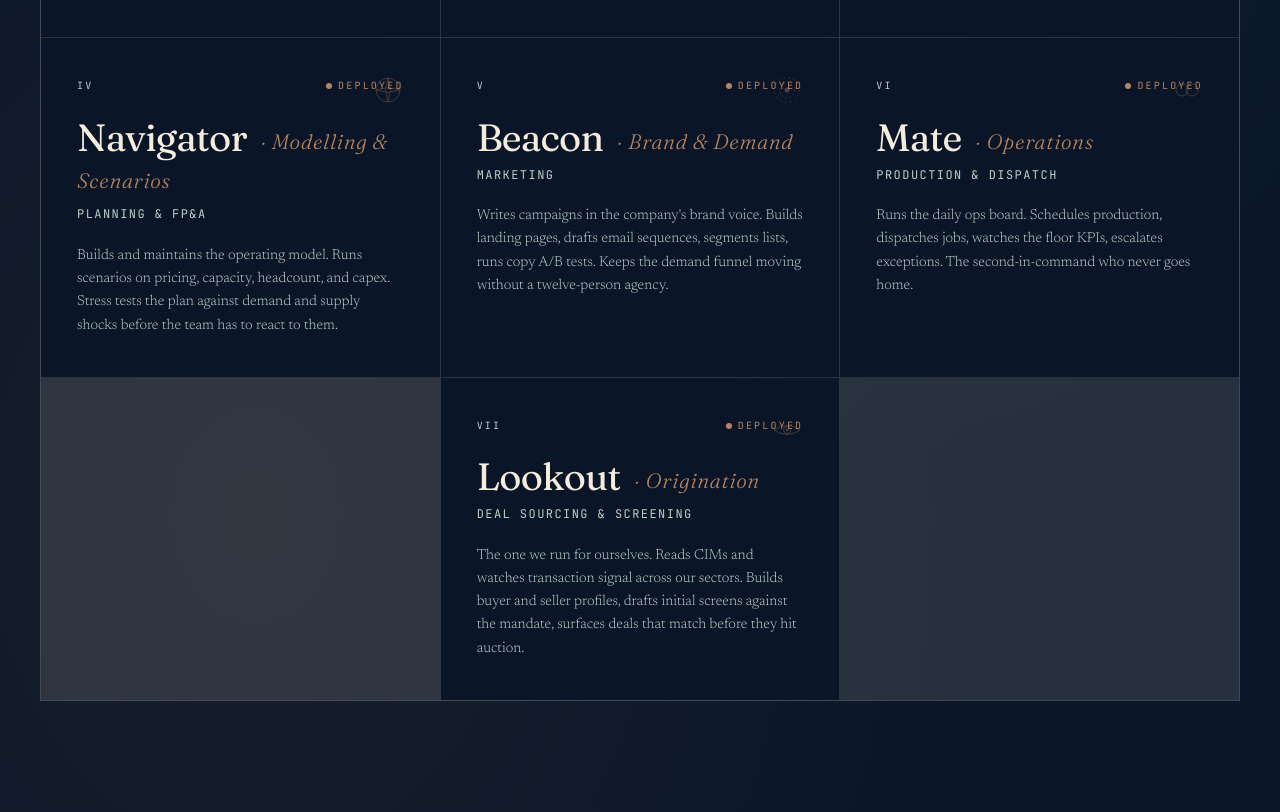
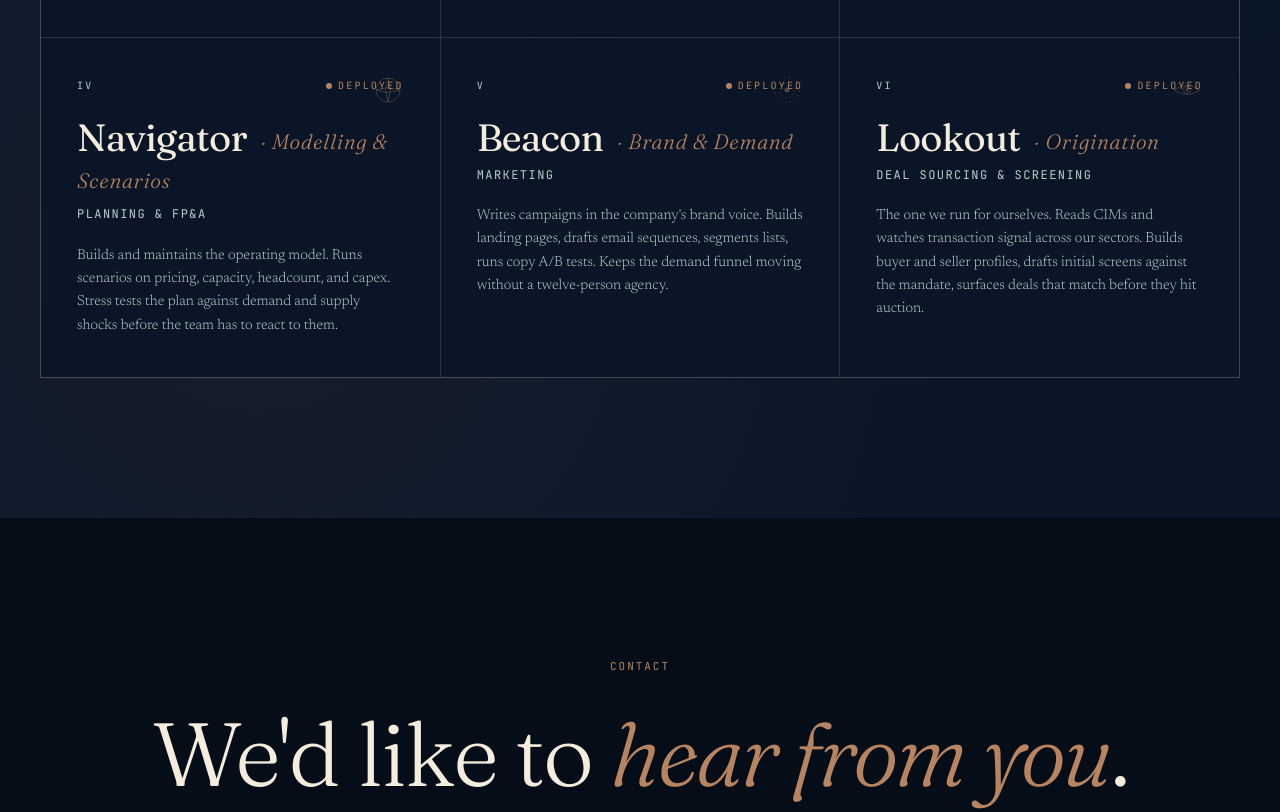
Before and after one commit to RyanGambit/ancrage-PE, a plain HTML site: page index.html in a window 1280 px wide. Shown: the part 6082-6894 px from the top of the page. Drawn offline with Linux system fonts and the light colour scheme.

Commit message:
Drop Mate · Operations from the AI workforce
Six workers total now: five operator-facing (Bosun, Purser, Coxswain,
Navigator, Beacon) plus Lookout for deal sourcing. Lookout renumbers
to VI, the orphan-centering CSS rule is removed since the grid fills
cleanly at 3x2, and the intro updates to "five we install, one we run
for ourselves."

Co-Authored-By: Claude Opus 4.7 (1M context) <noreply@anthropic.com>

```diff
--- a/assets/site.css
+++ b/assets/site.css
@@ -833,11 +833,6 @@
     background: rgba(244, 236, 221, 0.12);
     border: 1px solid rgba(244, 236, 221, 0.12);
     position: relative;
-  }
-
-  /* center a lone last card in row 3 (e.g. 7th card in a 3-col grid) */
-  .engine-grid .agent:last-child:nth-child(3n+1) {
-    grid-column: 2;
     z-index: 2;
   }
 
--- a/index.html
+++ b/index.html
@@ -287,7 +287,7 @@
         <span>Workforce</span>
       </div>
       <h2 class="reveal delay-1">AI workers. <em>On staff.</em></h2>
-      <p class="reveal delay-2">Six AI workers we install inside the companies we back, and one we run for ourselves. Each takes a function the business already has: logistics, accounting, people, planning, brand, operations, and the work of finding the next deal. They give the operators leverage, not a replacement.</p>
+      <p class="reveal delay-2">Five AI workers we install inside the companies we back, and one we run for ourselves. Each takes a function the business already has: logistics, accounting, people, planning, brand, and the work of finding the next deal. They give the operators leverage, not a replacement.</p>
     </div>
 
     <div class="engine-grid">
@@ -350,17 +350,6 @@
       <div class="agent reveal delay-3">
         <div class="agent-id">
           <span>VI</span>
-          <span class="status">Deployed</span>
-        </div>
-        <svg class="agent-glyph" viewBox="0 0 32 32" fill="none"><circle cx="11" cy="16" r="6" stroke="#B8845F" stroke-width="0.8"/><circle cx="21" cy="16" r="6" stroke="#B8845F" stroke-width="0.8"/></svg>
-        <h3>Mate <em>· Operations</em></h3>
-        <div class="agent-role">Production &amp; Dispatch</div>
-        <p>Runs the daily ops board. Schedules production, dispatches jobs, watches the floor KPIs, escalates exceptions. The second-in-command who never goes home.</p>
-      </div>
-
-      <div class="agent reveal delay-1">
-        <div class="agent-id">
-          <span>VII</span>
           <span class="status">Deployed</span>
         </div>
         <svg class="agent-glyph" viewBox="0 0 32 32" fill="none"><path d="M3 16 Q16 7 29 16 Q16 25 3 16 Z" stroke="#B8845F" stroke-width="0.8" fill="none"/><circle cx="16" cy="16" r="3.5" stroke="#B8845F" stroke-width="0.8"/><circle cx="16" cy="16" r="1.3" fill="#B8845F"/></svg>
```
